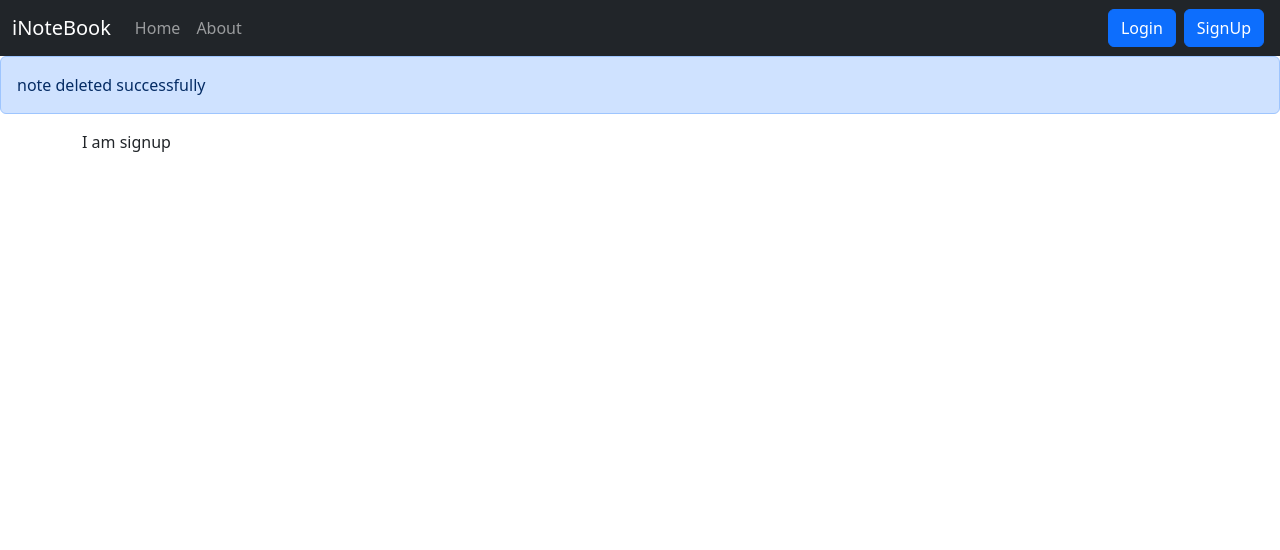
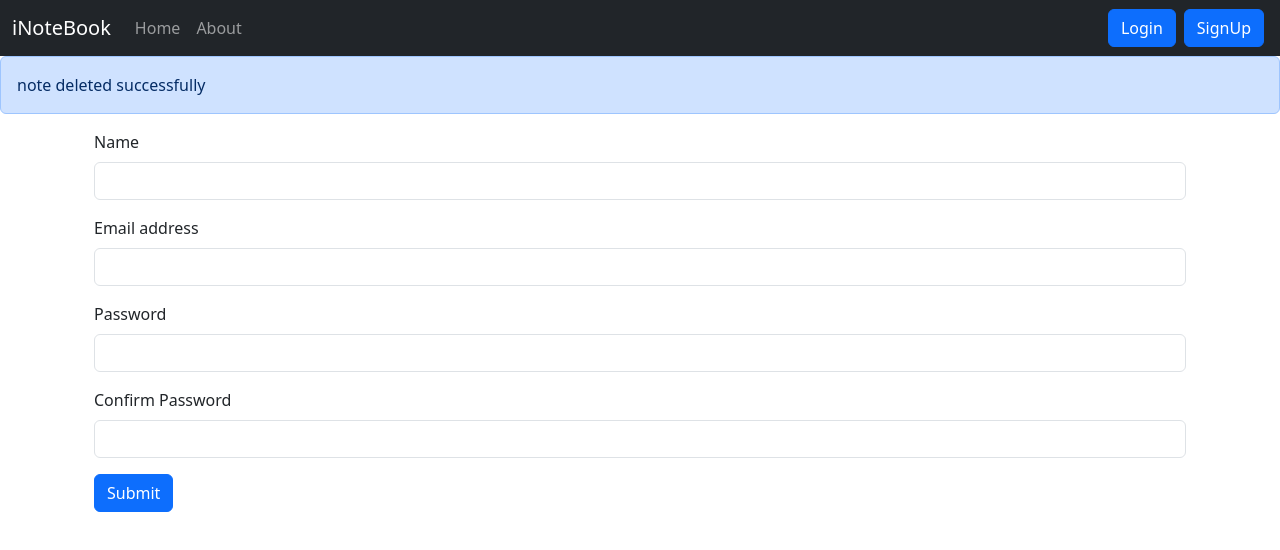
Before and after one commit to Ayu727575/Inotebook, a React (Create React App) app: page /signup in a window 1280 px wide. Shown: the top 550 px of the page. Built offline with nearby package versions, Linux system fonts and the light colour scheme; the HTML template or start-up script is replaced by a standard one.

Commit message:
Adding SignUp Component to iNotebook

```diff
--- a/src/components/SignUp.js
+++ b/src/components/SignUp.js
@@ -1,7 +1,55 @@
-import React from "react";
+import React, { useState } from "react";
+import { useNavigate } from "react-router-dom";
 
 const SignUp = () => {
-  return <div>I am signup</div>;
+  const [credentials, setCredentials] = useState({ name: "", email: "", password: "", cpassword: "" });
+  let navigate = useNavigate();
+  const handleSubmit = async (e) => {
+    e.preventDefault();
+    const { name, email, password, cpassword } = credentials
+    const response = await fetch("http://localhost:5000/api/auth/createuser", {
+      method: "POST",
+      headers: {
+        "Content-Type": "application/json",
+      },
+      body: JSON.stringify({ name, email, password }),
+    });
+
+    const json = await response.json();
+    console.log(json);
+    if (json.success) {
+      //Save the authtoken and redirect
+      localStorage.setItem("token", json.authtoken);
+      navigate("/");
+    }
+    else {
+      alert("invalid credentials");
+    }
+  };
+  const onChange = (e) => {
+    setCredentials({ ...credentials, [e.target.name]: e.target.value });
+  };
+  return <div className="container">
+    <form onSubmit={handleSubmit}>
+      <div className="mb-3">
+        <label htmlFor="name" className="form-label">Name</label>
+        <input type="text" className="form-control" id="name" name="name" onChange={onChange} aria-describedby="emailHelp" />
+      </div>
+      <div className="mb-3">
+        <label htmlFor="email" className="form-label">Email address</label>
+        <input type="email" className="form-control" id="email" name="email" onChange={onChange} aria-describedby="emailHelp" />
+      </div>
+      <div className="mb-3">
+        <label htmlFor="password" className="form-label">Password</label>
+        <input type="password" className="form-control" id="password" name="password" onChange={onChange} minLength={5} required />
+      </div>
+      <div className="mb-3">
+        <label htmlFor="cpassword" className="form-label">Confirm Password</label>
+        <input type="password" className="form-control" id="cpassword" name="cpassword" onChange={onChange} minLength={5} required />
+      </div>
+      <button type="submit" className="btn btn-primary">Submit</button>
+    </form>
+  </div>;
 };
 
 export default SignUp;
```
